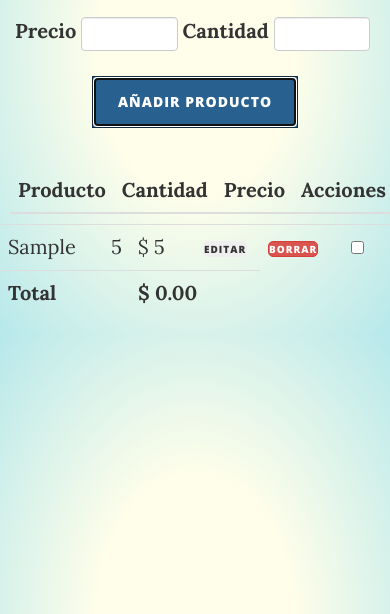
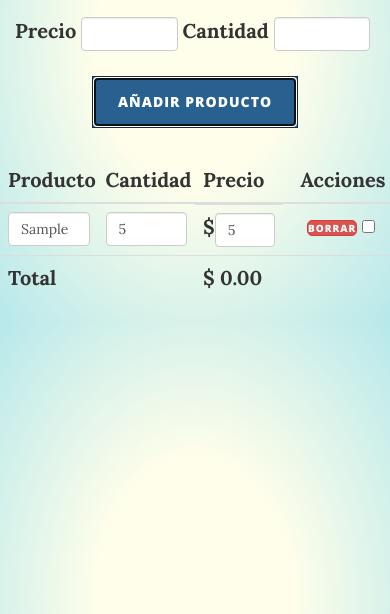
Before and after one commit to Chrisglock/chrisglockuno, a website: page lcompra.html in a window 390 px wide. Both pictures are taken after typing "Sample", "5", "5" into the empty fields and a click on the button "AÑADIR PRODUCTO". Shown: the part 230-844 px from the top of the page. Drawn offline with nearby package versions, Linux system fonts and the light colour scheme.

Commit message:
cambios moviles a medio hacer

```diff
--- a/css/lcompracss.css
+++ b/css/lcompracss.css
@@ -24,6 +24,7 @@ header {
 .table th,
 .table td {
   vertical-align: middle;
+
 }
 
 .table th:nth-child(2),
@@ -58,6 +59,13 @@ header {
 #bs-example-navbar-collapse-1{
   text-align: center;
 }
+#pricetd {
+  display: flex;
+}
+td .btn {
+
+  margin-right: 5px;
+}
 @media screen and (max-width: 600px) {
 
   table {
@@ -68,12 +76,15 @@ table th, table td ,table thead {
   padding: 10px;
   text-align: left;
   }
-
+td {
+  margin-right: 10px;
+}
+/*
   thead{
     display: inline-table;
     display: block;
   }
-/*
+
   thead {
 
     display: inline-table;
@@ -104,10 +115,14 @@ table th, table td ,table thead {
     padding: 0px!important;
     border-radius: 5px;
     white-space:nowrap;
+    margin-right: 5px;
   }
   td .edit-btn {
     display:inline-block;
 
   }
+  #pricetd {
+    display: flex;
+  }
 
 }
--- a/js/lcomprajs.js
+++ b/js/lcomprajs.js
@@ -25,19 +25,18 @@ document.getElementById('add-product-form').addEventListener('submit', function(
 
 // Add event listener to the product list to handle editing and deleting
 productList.addEventListener('click', function(event) {
-  if (event.target.matches('.edit-btn')) {
-    // Edit button clicked
+
+  if (event.target.matches('.productInput')) {
+
     const index = parseInt(event.target.dataset.index);
     const product = products[index];
-    var checkbox = document.getElementById("checkbox"+String(index));
+    console.log(index)
+    // Toggle the completed status of the product
+    //product.completed = !product.completed;
 
-    if (!checkbox.checked){
-      const newPrice = prompt('Agrega el nuevo precio ' + product.name + ':', product.price);
-      product.price = parseFloat(newPrice);
-    }
-      // Render the updated product list
-      renderProducts();
-
+    // Update the total price
+    total += product.price*product.cantidad;
+    totalPrice.textContent = "$ "+ total.toFixed(2);
 
   } else if (event.target.matches('.delete-btn')) {
     // Delete button clicked
@@ -46,24 +45,9 @@ productList.addEventListener('click', function(event) {
     total +=products[index].completed ? -products[index].price*product.cantidad : 0;
     totalPrice.textContent ="$ "+  total.toFixed(2);
     products.splice(index, 1);
-    //if(products==[]){total=0;totalPrice.textContent = total.toFixed(2);}
-    // Render the updated product list
-    renderProducts();
-  } else if (event.target.matches('.completed-checkbox')) {
-    // Checkbox clicked
-    const index = parseInt(event.target.dataset.index);
-    const product = products[index];
-
-    // Toggle the completed status of the product
-    product.completed = !product.completed;
-
-    // Update the total price
-    total += product.completed ? product.price*product.cantidad : -product.price*product.cantidad;
-    totalPrice.textContent = "$ "+ total.toFixed(2);
-
-    // Render the updated product list
     renderProducts();
   }
+
 });
 
 // Render the product list
@@ -79,16 +63,34 @@ function renderProducts() {
 
       // Add the product name
       const nameCell = document.createElement('td');
-      nameCell.textContent = product.name;
+      var nameCellinput = document.createElement('input');
+      nameCellinput.classList.add('form-control');
+      nameCellinput.value = product.name;
+      nameCell.appendChild(nameCellinput);
       row.appendChild(nameCell);
+
       // Add the product quantity
-      const cantCell = document.createElement('td');
-      cantCell.textContent = product.cantidad;
-      row.appendChild(cantCell);
+      const cantCell = document.createElement('td');//create the column
+      var cantCellinput = document.createElement('input');//create input cell
+      cantCellinput.classList.add('form-control','productInput');//add class
+      cantCell.setAttribute('data-index', index);
+      cantCellinput.value = product.cantidad;//add value to the input
+      cantCell.appendChild(cantCellinput);//add the input elemnt to the columg
+      row.appendChild(cantCell); //add the column to the row
 
       // Add the product price
       const priceCell = document.createElement('td');
-      priceCell.textContent = "$ "+  product.price;
+      const cashSign = document.createElement('label');
+      priceCell.setAttribute('data-index', index);
+      cashSign.textContent = "$";
+      priceCell.setAttribute('id', 'pricetd');
+      priceCell.appendChild(cashSign);
+
+      //priceCell.textContent = "$";
+      var priceCellinput = document.createElement('input');//create input cell
+      priceCellinput.classList.add('form-control','productInput');//add class
+      priceCellinput.value = product.price;//add value to the input
+      priceCell.appendChild(priceCellinput);//add the input elemnt to the columg
       row.appendChild(priceCell);
 
       // Add the edit button
@@ -97,28 +99,28 @@ function renderProducts() {
       editButton.classList.add('btn', 'btn-secondary', 'edit-btn');
       editButton.textContent = 'Editar';
       editButton.setAttribute('data-index', index);
-      editCell.appendChild(editButton);
-      row.appendChild(editCell);
+      //editCell.appendChild(editButton);
+      //row.appendChild(editCell);
 
       // Add the delete button
-      const deleteCell = document.createElement('td');
+      //const deleteCell = document.createElement('td');
       const deleteButton = document.createElement('button');
       deleteButton.classList.add('btn', 'btn-danger', 'delete-btn');
       deleteButton.textContent = 'Borrar';
       deleteButton.setAttribute('data-index', index);
-      deleteCell.appendChild(deleteButton);
-      row.appendChild(deleteCell);
+      editCell.appendChild(deleteButton);
+      //row.appendChild(editCell);
 
       // Add the completed checkbox
-      const completedCell = document.createElement('td');
+      //const completedCell = document.createElement('td');
       const completedCheckbox = document.createElement('input');
       completedCheckbox.setAttribute('type', 'checkbox');
       completedCheckbox.setAttribute('id', 'checkbox'+String(index));
       completedCheckbox.classList.add('completed-checkbox');
       completedCheckbox.checked = product.completed;
       completedCheckbox.setAttribute('data-index', index);
-      completedCell.appendChild(completedCheckbox);
-      row.appendChild(completedCell);
+      editCell.appendChild(completedCheckbox);
+      row.appendChild(editCell);//agregar el borrar y el checkbox al row
 
       // Cross out the product name and price if completed
       if (product.completed) {
```
